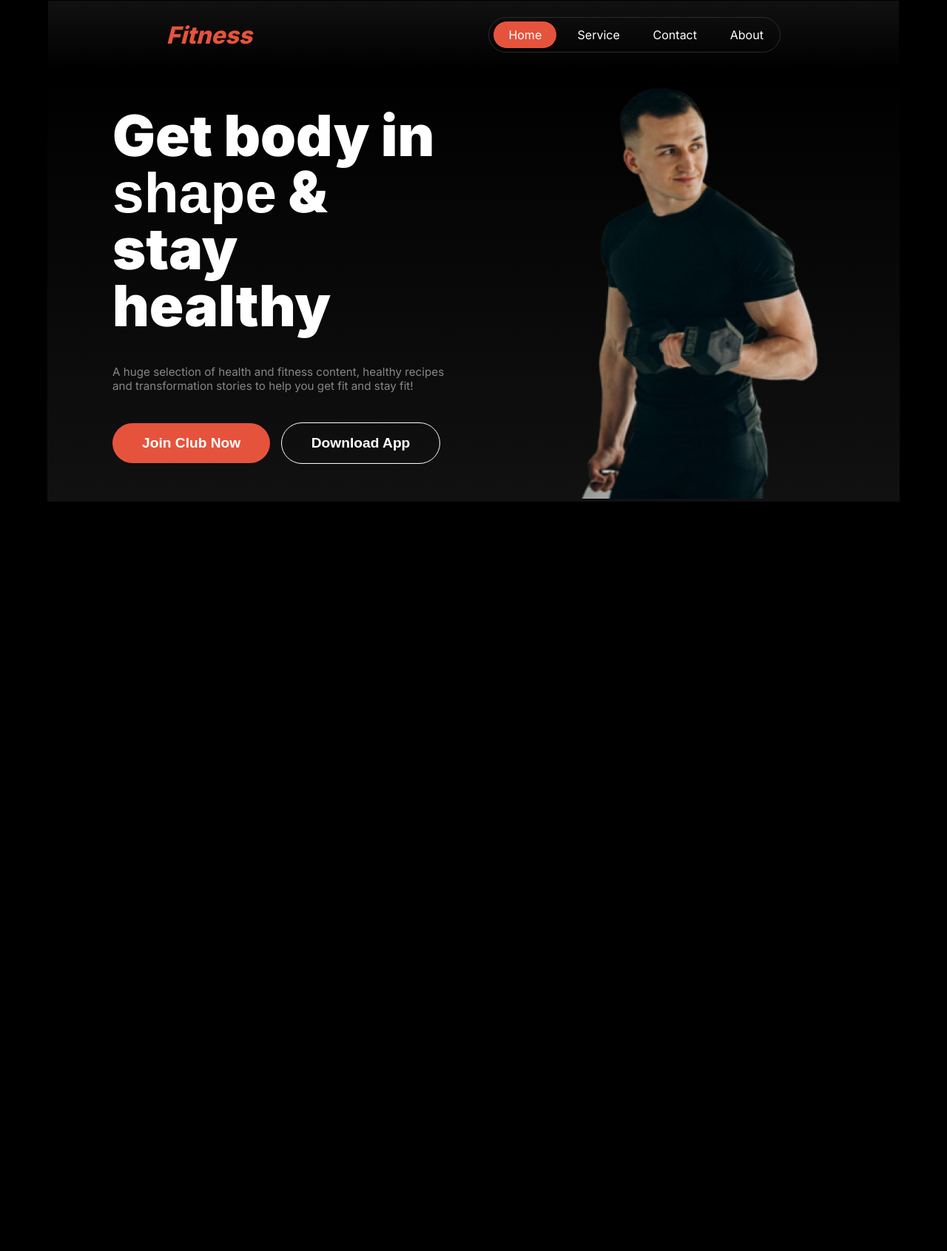
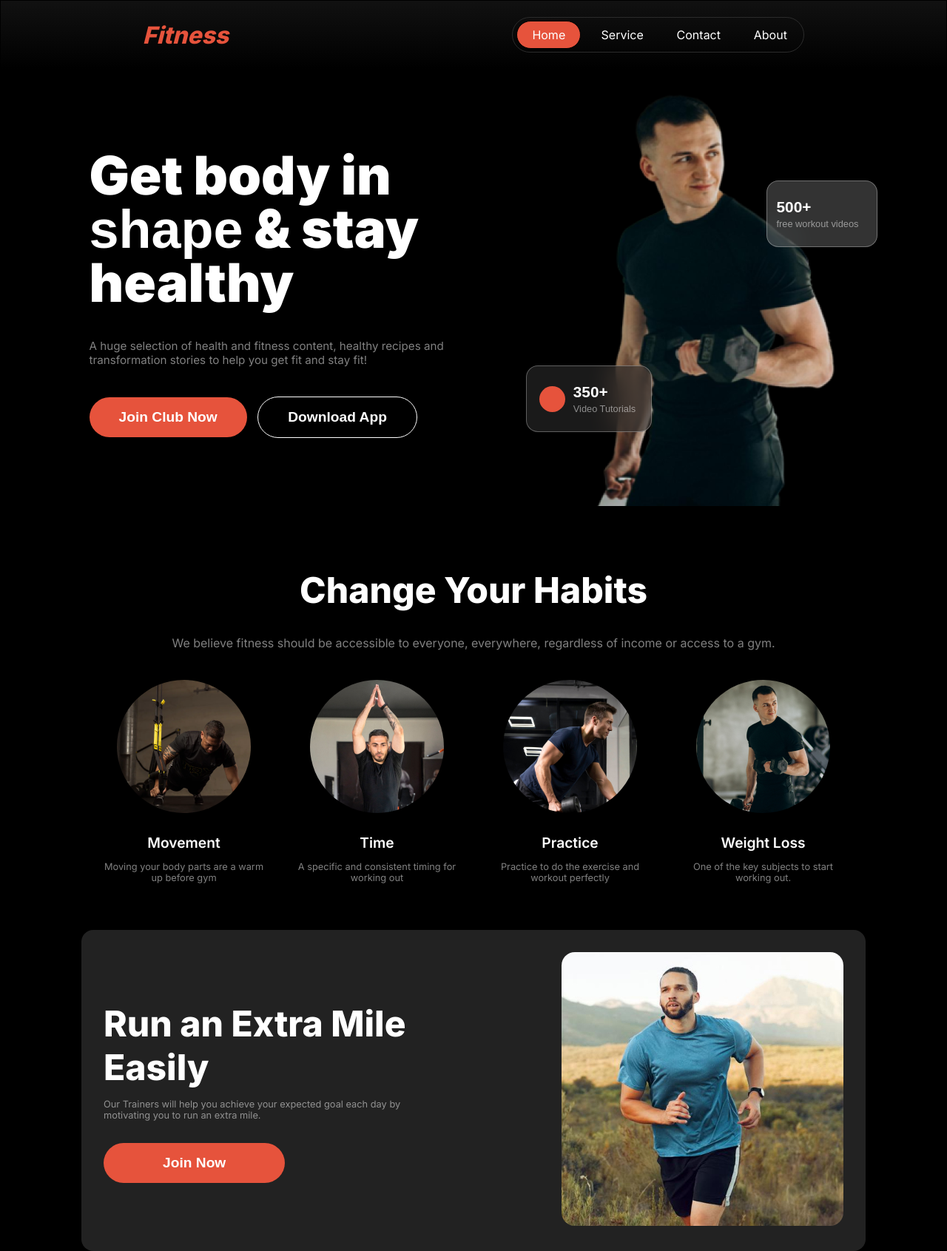
Before and after one commit to golamsarwar96/gym-website, a plain HTML site: page index.html in a window 1280 px wide. Shown: the whole page at 74% size. Before the commit the page ends 800 px from the top, so only its background shows below. Drawn offline with Linux system fonts and the light colour scheme; a web font is replaced by a local one.

Commit message:
Fixed nav bar & completed habit and running section. Also made them responsive for mobile.

```diff
--- a/index.html
+++ b/index.html
@@ -4,6 +4,7 @@
     <meta charset="UTF-8">
     <meta name="viewport" content="width=device-width, initial-scale=1.0">
     <link rel="stylesheet" href="styles/styles.css">
+    <!--Font awesome icon-->
     <script src="https://kit.fontawesome.com/d0b11ec7af.js" crossorigin="anonymous"></script>
     <title>Gym Website</title>
 </head>
@@ -24,23 +25,74 @@
                 <i class="fa-solid fa-bars"></i>
             </div>
         </nav>
-        <div class="banner">
-            <div class="banner-container display-flex">
-                <div class="banner-title-box">
-                    <h1 class="banner-title">Get body in <span class="miama">shape</span> & stay healthy</h1>
-                    <p class="banner-description light-white">A huge selection of health and fitness content, healthy recipes and transformation
-                        stories to help you get fit and stay fit!</p>
-                    <button class="btn-primary">Join Club Now</button>
-                    <button class="dwnd-btn">Download App</button>
-                </div>
-                <div class="banner-img">
-                    <img src="./images/Images 2.png" alt="fit man">
-                </div>
+        <div class="banner-container display-flex">
+            <div class="banner-title-box">
+                <h1 class="banner-title">Get body in <span class="miama">shape</span> & stay healthy</h1>
+                <p class="banner-description light-white">A huge selection of health and fitness content, healthy recipes and transformation stories to help you get fit and stay fit!</p>
+                <button class="btn-primary">Join <span id="club">Club</span> Now</button>
+                <button class="btn-download">Download App</button>
+            </div>
+            <div class="img-card">
+                <img src="./images/Images 2.png" alt="">
+                <button class="badge2">
+                    <h3>500+</h3>
+                    <p class="light-white">free workout videos</p>
+                </button>
+                <button class="badge1 display-flex">
+                    <div class="dot"></div>
+                    <div class="badge-title">
+                        <h3>350+</h3>
+                        <p class="light-white">Video Tutorials</p>
+                    </div>
+                </button>
             </div>
         </div>
     </header>
     <main>
-
+        <!--Habits Section-->
+        <div class="habits">
+            <div class="habits-title">
+                <h1>Change Your Habits</h1>
+                <p class="light-white">We believe fitness should be accessible to everyone, everywhere, regardless of income or access to a gym.</p>
+            </div>
+            <div class="">
+                <div class="round-card display-flex">
+                    <div class="card1">
+                        <div>
+                            <img src="./images/image 3.png" alt="exercise1">
+                        </div>
+                        <h3>Movement</h3>
+                        <p class="light-white">Moving your body parts are a warm up before gym</p>
+                    </div>
+                    <div class="card2">
+                        <img src="./images/image 2.png" alt="exercise2">
+                        <h3>Time</h3>
+                        <p class="light-white">A specific and consistent timing for working out</p>
+                    </div>
+                    <div class="card3">
+                        <img src="./images/image 4.png" alt="exercise3">
+                        <h3>Practice</h3>
+                        <p class="light-white">Practice to do the exercise and workout perfectly</p>
+                    </div>
+                    <div class="card4">
+                        <img src="./images/image 5.png" alt="exercise4">
+                        <h3>Weight Loss</h3>
+                        <p class="light-white">One of the key subjects to start working out.</p>
+                    </div>
+                </div>
+            </div>
+        </div>
+        <!-- Running Section -->
+         <div class="running display-flex">
+            <div class="running-title">
+                <h1>Run an Extra Mile Easily</h1>
+                <p class="light-white">Our Trainers will help you achieve your expected goal each day by motivating you to run an extra mile.</p>
+                <button id="join" class="btn-primary">Join Now</button>
+            </div>
+            <div>
+                <img src="./images/run.jpg" alt="">
+            </div>
+         </div>
     </main>
     <footer>
 
--- a/styles/styles.css
+++ b/styles/styles.css
@@ -17,7 +17,7 @@
 
 /*Shared Style*/
 body{
-    max-width : 90%;
+    max-width : 100%;
     margin: 0 auto;
     background : black;
     color : white;
@@ -34,6 +34,10 @@ body{
     color: #E6533C;
 }
 
+.white{
+    color :rgb(250, 250, 249);
+}
+
 .light-white {
     color: rgba(255, 255, 255, 0.5);
 }
@@ -45,6 +49,10 @@ body{
     margin: 40px 0 40px 0;
 }
 
+/* .card-blur{
+    backdrop-filter: blur(20px);
+    background: rgba(48, 48, 48, 0.54);
+} */
 
 .btn-primary{
     color : white;
@@ -101,92 +109,195 @@ body{
     margin : 0 5px;
 }
 
-/*Banner Styling*/
-
-.banner{
-    background: linear-gradient(180.00deg, rgba(119, 119, 119, 0) , rgb(17, 17, 17)100%);
-    text-align: left;
-}
+/* Banner Styling */
 
 .banner-container{
     justify-content: center;
     align-items: center;
-    gap : 167px;
-}
-
-.banner-img{
-    width : calc(100% - 1,4rem);
+    gap : 170px;
 }
 
 .banner-title-box{
-    width : 460px;
+    max-width : 500px;
+    text-align: left;
 }
 
-.banner-title{
-    font-size: 4.8rem;
+.banner-title {
+    font-size: 4.5rem;
     font-weight: 900;
-    margin : 0;
+    margin: 0;
     line-height: 100%;
     text-align: left;
 }
 
-.badge1-container{
-    border-radius: 12px;
-    border: none;
-    margin-left: -100px;
-    margin-top: -150px;
-}
-
-.badge2-container{
-    border-radius: 12px;
-    border: none;
-    margin-left: 400px;
-    margin-top : -600px;
-}
-
-
-.dot{
-    background-color : #E6533C;
-    width : 40px;
-    height: 40px;
-    border-radius: 50%;
-    font-size: 20rem;
-}
-.badge1,.badge2{
-    gap : 15px;
-    width : 206px;
-    height: 96px;
-    justify-content: center;
-    align-items: center;
-    margin : 0;
-    padding: 0;
-}
-
-.badge1-title h1, .badge2-title h1{
-    text-align: left;
-    margin: 5px 0 8px 0;
-    font-size: 1.8rem;
-    font-weight: 900;
-}
-
-.badge1-title p, .badge2-title p{
-    margin-top: 4px;
-    font-size: 0.9rem;
-    font-weight: 400;
-}
-
-.dwnd-btn{
+.btn-download {
     background: transparent;
     border: 1px solid rgb(255, 255, 255);
     border-radius: 42px;
-    color : white;
+    color: white;
     padding: 16px 40px 16px 40px;
     font-size: 1.2rem;
     font-weight: 600;
 }
 
+.banner-container img{
+    max-width: 100%;
+}
+
+.img-card{
+    max-width: 500px;
+    padding: 10px;
+    position: relative;
+}
+
+.img-card .badge1{
+    width: 170px;
+    position:absolute;
+    left: -80px;
+    top : 400px;
+    background: transparent;
+    color : white;
+    border: none;
+    text-align: left;
+    backdrop-filter: blur(20px);
+    background: rgba(48, 48, 48, 0.54);
+    border: 1px solid rgba(255,255,255,0.3);
+    border-radius: 16px;
+    gap : 8px;
+    justify-content: center;
+    align-items: center;
+    padding : 20px 0px 20px 0px;
+}
+
+.img-card .badge2{
+    width : 150px;
+    position: absolute;
+    left: 245px;
+    top : 150px;
+    text-align: left;
+    color : white;
+    border: none;
+    backdrop-filter: blur(20px);
+    background: rgba(255, 255, 255, 0.2);
+    border: 1px solid rgba(255,255,255,0.3);
+    border-radius: 16px;
+    padding : 20px 10px 20px 10px;
+}
+
+.img-card h3 {
+    margin : 3px;
+    font-size: 1.3rem;
+}
+
+.img-card p{
+    margin: 3px;
+    font-size: 0.8rem;
+}
+
+.dot{
+    background: #E6533C;
+    height: 35px;
+    width: 35px;
+    border-radius: 50%;
+}
+
+/* Habits styling */
+
+.habits{
+    margin-top: 70px;
+}
+
+.habits-title{
+    text-align: center;
+    margin-bottom: 40px;
+}
+
+.habits-title h1{
+    font-size: 3rem;
+    font-weight: 800;
+}
+
+.habits-title p{
+    font-size: 1rem;
+    font-weight: 400;
+}
+
+.round-card{
+    justify-content: center;
+    text-align: center;
+    gap : 30px;
+    margin-bottom: 50px;
+}
+
+.round-card img{
+    border-radius: 50%;
+}
+
+.round-card h3{
+    font-size: 1.2rem;
+    font-weight: 600;
+    margin : 24px 10px 10px 10px;
+}
+
+.round-card p{
+    font-size: 0.8rem;
+    font-weight: 400;
+}
+
+
+.card1, .card2, .card3, .card4{
+    max-width: 231px;
+}
+
+.running{
+    max-width: 1000px;
+    margin: 0 auto;
+    padding: 30px;
+    border-radius: 16px;
+    justify-content: center;
+    align-items: center;
+    background-color: #222222 ;
+    gap : 200px;
+}
+
+.running-title{
+    max-width: 444px;
+}
+
+.running img{
+    width : 100%;
+    height: 370px;
+    border-radius: 18px;
+    object-fit: none;
+    object-position: 70% 33%;
+}
+
+.running h1{
+    font-size: 3.0rem;
+    font-weight: 800;
+    margin : 5px 0 5px 0;
+}
+
+.running p{
+    font-size: 0.8rem;
+    font-weight: 400;
+    margin-bottom: 30px;
+}
+
+.running button{
+    padding : 16px 80px;
+}
+
+
+
+
+
+
+
 /*Small Device Responsive*/
 @media screen and (max-width : 576px) {
+
+    /* nav style for mobile large */
     .nav-anchors{
         display: none;
     }
@@ -194,4 +305,63 @@ body{
     .hamburger{
         display: block;
     }
+
+    /* banner style for mobile */
+    .banner-container,.round-card,.running{
+        flex-direction: column;
+    }
+
+    .banner-title-box{
+        margin-left: 5px;
+    }
+
+    .banner-title{
+        max-width: 300px;
+        font-size: 3rem;
+    }
+
+    .banner-description{
+        max-width: 300px;
+    }
+
+    .btn-primary, .btn-download{
+        padding : 12px 25px 12px 25px;
+    }
+
+    #club{
+        display: none;
+    }
+
+    .img-card .badge1{
+        left: 0px;
+    }
+
+    .img-card .badge2{
+        left: 200px;
+        top : 80px;
+    }
+
+    /* habits style for mobile */
+    .round-card{
+        align-items: center;
+    }
+
+   .habits-title h1{
+    font-size: 2rem;
+   }
+
+   .habits-title p{
+    font-size:  0.8rem;
+    padding: 0 60px;
+   }
+
+   .running{
+    margin : 15px;
+    gap : 40px;
+   }
+
+   .running button{
+    padding : 16px 120px;
+   }
+
 }
```
